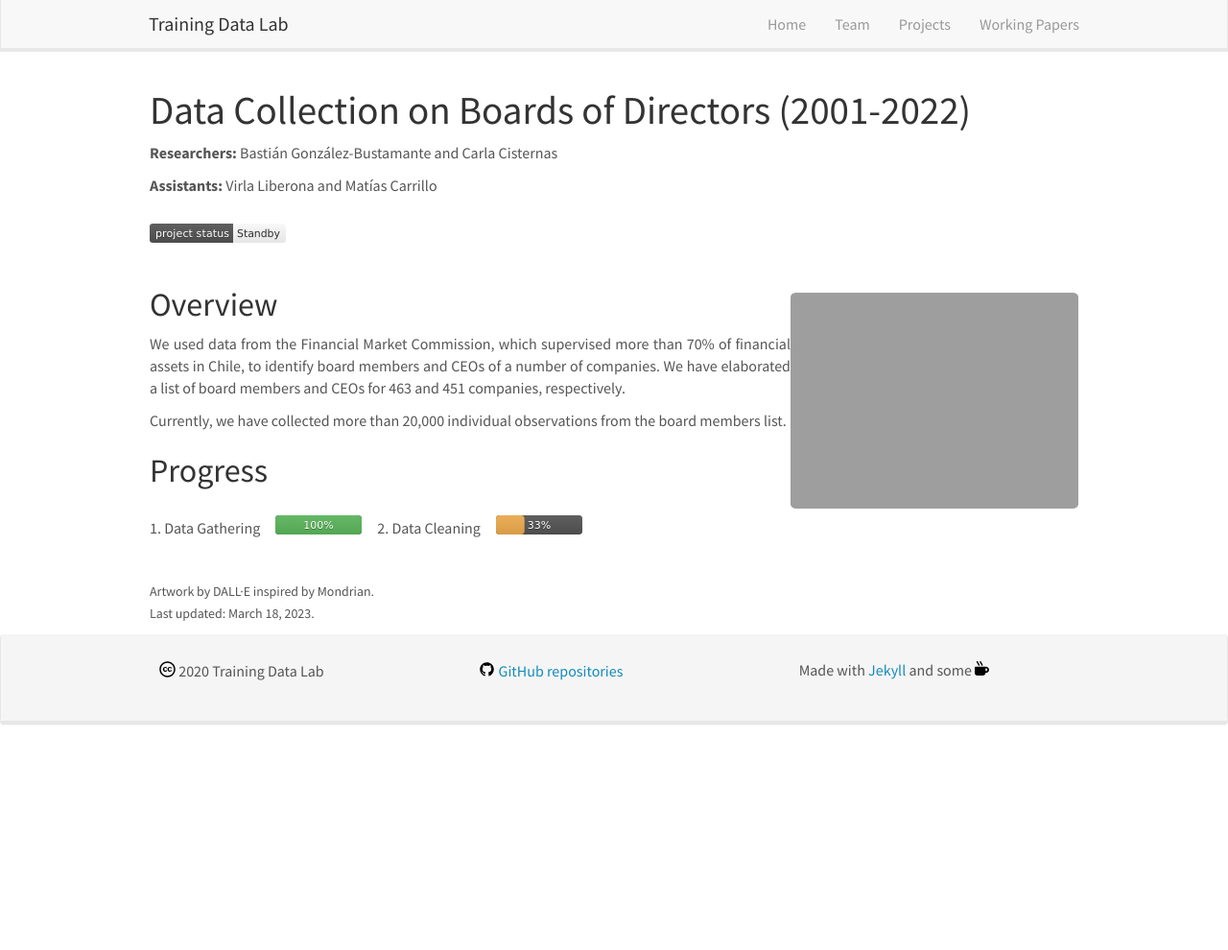
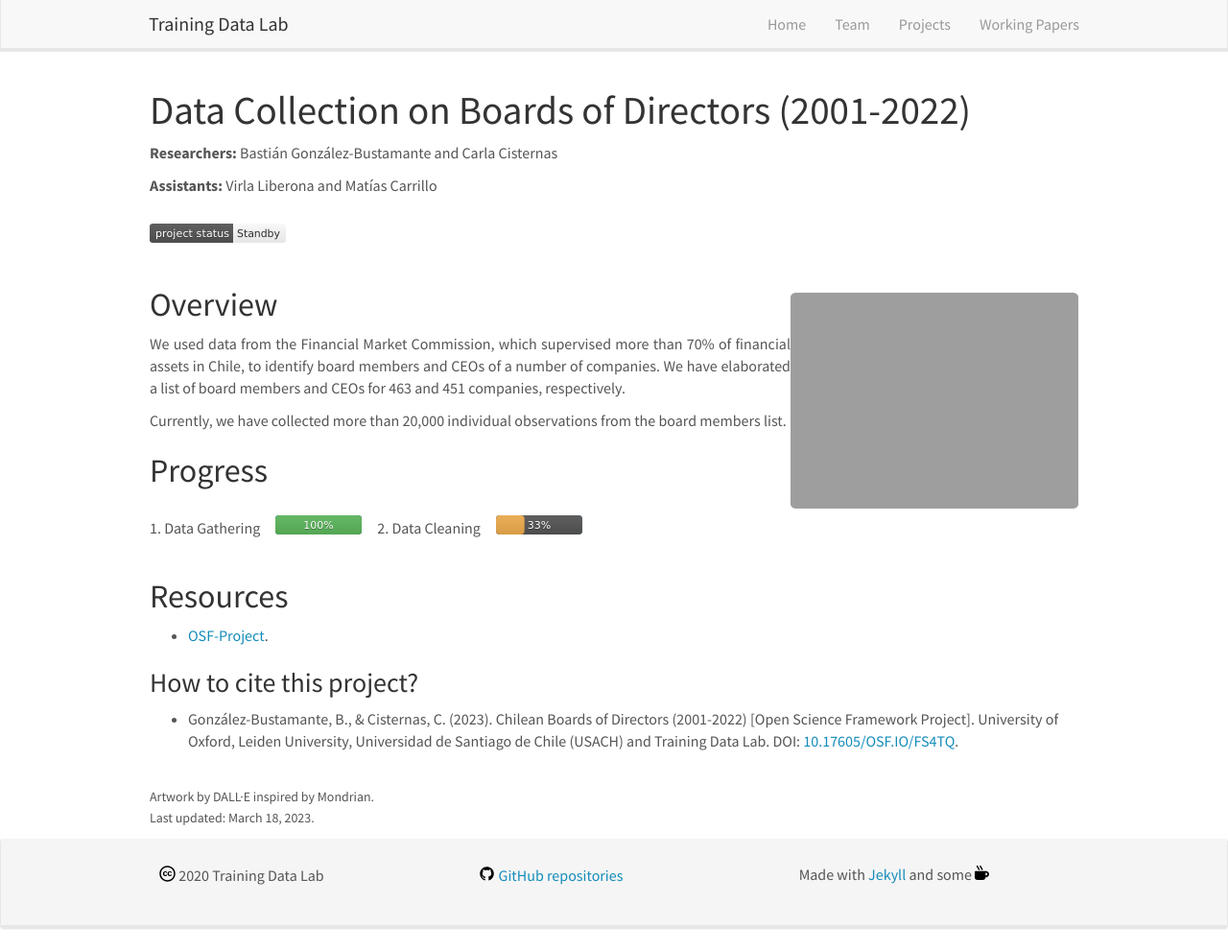
Before and after one commit to training-datalab/old-training-datalab.com, a Jekyll site: the page built from _pages/data-boards-of-directors.md, in a window 1280 px wide and 990 px high. Shown: the whole window at 96% size. Built offline with Jekyll 4.4.1, drawn with Linux system fonts in a browser that asks for light colours; nearby versions of some CDN libraries.

Commit message:
Update data-boards-of-directors.md

```diff
--- a/_pages/data-boards-of-directors.md
+++ b/_pages/data-boards-of-directors.md
@@ -27,6 +27,14 @@ permalink: /projects/data-boards-of-directors
 |---|---|---|---|---|---|---|
 | 1. Data Gathering | &nbsp;&nbsp;&nbsp;&nbsp;&nbsp; | ![100%]({{ site.url }}{{ site.baseurl }}/badges/progress_bar/100.svg) | &nbsp;&nbsp;&nbsp;&nbsp;&nbsp; | 2. Data Cleaning | &nbsp;&nbsp;&nbsp;&nbsp;&nbsp; | ![33%]({{ site.url }}{{ site.baseurl }}/badges/progress_bar/33.svg) |
 
+## Resources
+
+- <a href="https://doi.org/10.17605/OSF.IO/EMH9C" target="_blank">OSF-Project</a>.
+
+### How to cite this project?
+
+- González-Bustamante, B., & Cisternas, C. (2023). Chilean Boards of Directors (2001-2022) [Open Science Framework Project]. University of Oxford, Leiden University, Universidad de Santiago de Chile (USACH) and Training Data Lab. DOI: <a href="https://doi.org/10.17605/OSF.IO/EMH9C" target="_blank">10.17605/OSF.IO/FS4TQ</a>.
+
 <br />
 <small>Artwork by DALL·E inspired by Mondrian.</small><br />
 <small>Last updated: March 18, 2023.</small>
```
